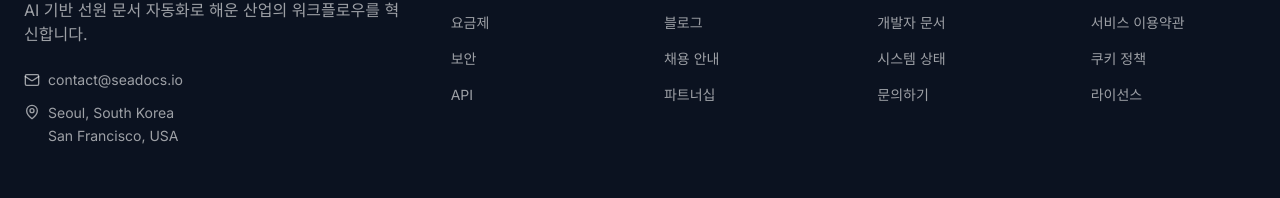
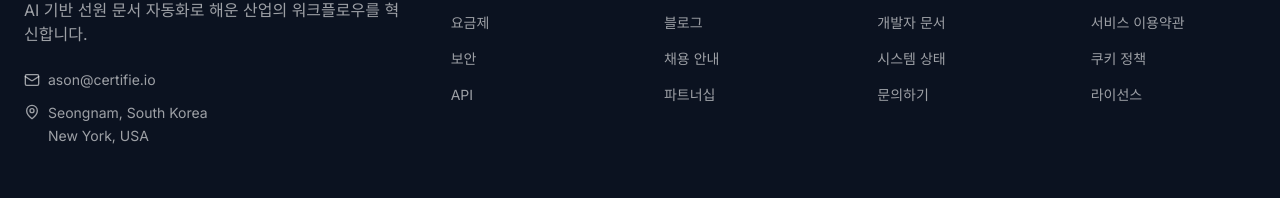
Before and after one commit to jeonghwan00/seafarer-docs-landing, a React (Vite) app: page / in a window 1280 px wide. Shown: the part 5102-5300 px from the top of the page. Built offline with nearby package versions, Linux system fonts and the light colour scheme.

Commit message:
[Fix] Footer info

```diff
--- a/src/components/Footer.tsx
+++ b/src/components/Footer.tsx
@@ -30,18 +30,18 @@ export default function Footer() {
 
               <div className="space-y-3">
                 <a
-                  href="mailto:contact@seadocs.io"
+                  href="mailto:ason@certifie.io"
                   className="flex items-center gap-2 text-white/60 hover:text-[#1BBE7C] transition-colors"
                 >
                   <Mail className="w-4 h-4" />
-                  <span className="text-sm">contact@seadocs.io</span>
+                  <span className="text-sm">ason@certifie.io</span>
                 </a>
                 <div className="flex items-start gap-2 text-white/60">
                   <MapPin className="w-4 h-4 mt-0.5 flex-shrink-0" />
                   <span className="text-sm leading-relaxed">
-                    Seoul, South Korea
+                    Seongnam, South Korea
                     <br />
-                    San Francisco, USA
+                    New York, USA
                   </span>
                 </div>
               </div>
```
